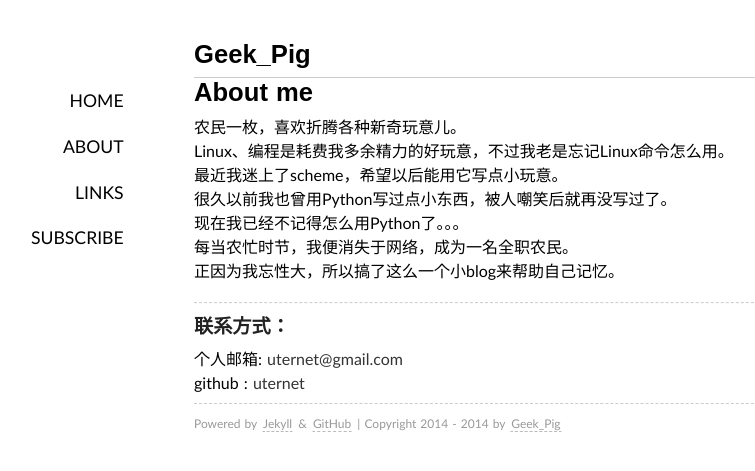
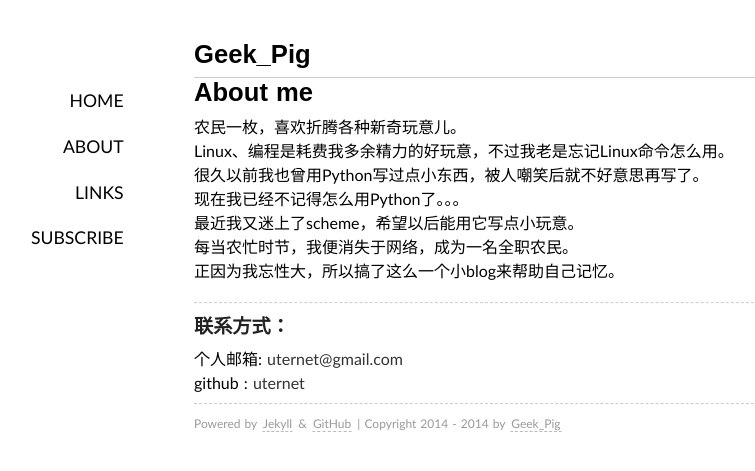
Before and after one commit to rhuichao/uternet.github.io, a Jekyll site: the page built from about/index.md, in a window 1280 px wide. Shown: the top 471 px of the page, without its empty margins (146-901 px from the left). Built offline with Jekyll 4.4.1, drawn with Linux system fonts in a browser that asks for light colours; some web fonts are replaced; Markdown is read by kramdown in place of the engine named in the settings.

Commit message:
new document posted

```diff
--- a/about/index.md
+++ b/about/index.md
@@ -5,9 +5,9 @@ layout: default
 
 农民一枚，喜欢折腾各种新奇玩意儿。
 Linux、编程是耗费我多余精力的好玩意，不过我老是忘记Linux命令怎么用。
-最近我迷上了scheme，希望以后能用它写点小玩意。
-很久以前我也曾用Python写过点小东西，被人嘲笑后就再没写过了。
+很久以前我也曾用Python写过点小东西，被人嘲笑后就不好意思再写了。
 现在我已经不记得怎么用Python了。。。
+最近我又迷上了scheme，希望以后能用它写点小玩意。
 每当农忙时节，我便消失于网络，成为一名全职农民。
 正因为我忘性大，所以搞了这么一个小blog来帮助自己记忆。
 
```
Also changed, not shown: _posts/2014-03-13-My-First-Page.md (renamed from _posts/2014-03-14-My-First-Page.md, +1 -1 lines).
